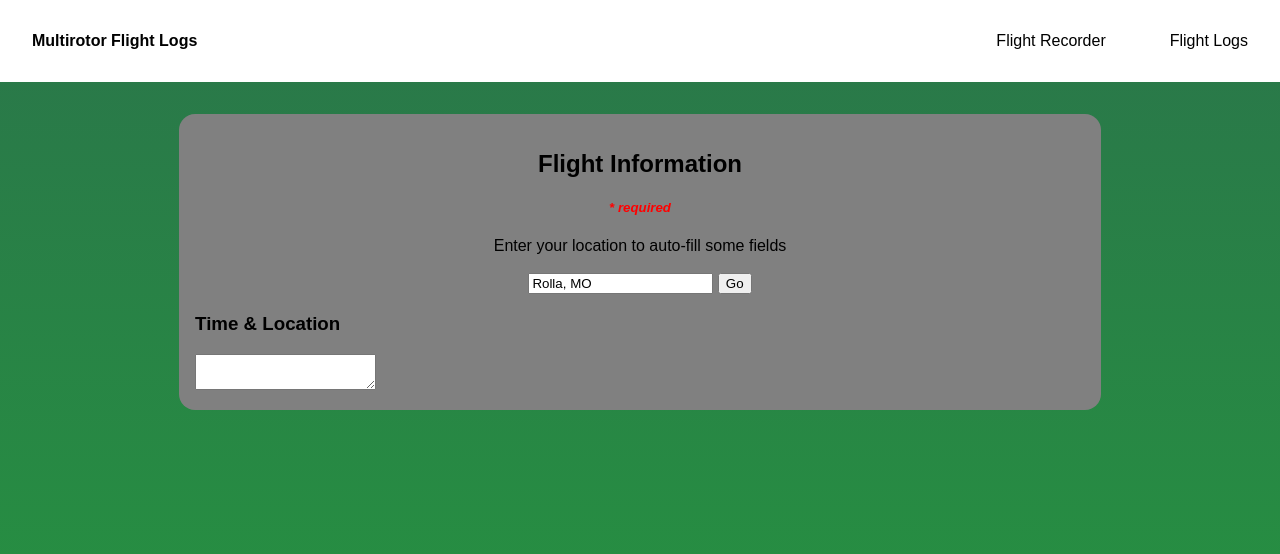
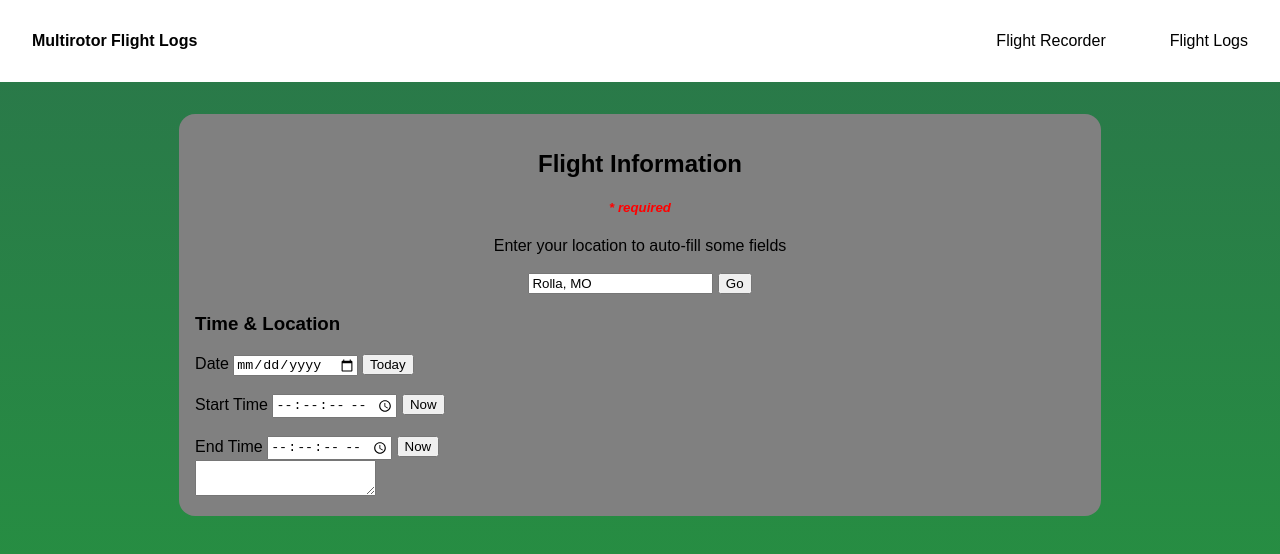
Before and after one commit to MissouriMRR/compakt, a SvelteKit app: page /record in a window 1280 px wide. Shown: the top 554 px of the page. Built offline with nearby package versions, Linux system fonts and the light colour scheme.

Commit message:
temporarily disable server hooks, add input boxes

```diff
--- a/src/hooks.server.ts
+++ b/src/hooks.server.ts
@@ -1,8 +1,8 @@
-import { dev } from '$app/environment';
+/*import { dev } from '$app/environment';
 import type { RequestEvent } from '@sveltejs/kit';
 
 export async function handle({ event, resolve }) {
-    const req: RequestEvent<Partial<Record<string, string>>, string | null> = {
+    const req: typeof event = {
         ...event,
         platform: {
             ...event.platform
@@ -13,4 +13,4 @@ export async function handle({ event, resolve }) {
     }
 
     return await resolve(req);
-}
+}*/
--- a/src/routes/record/+page.svelte
+++ b/src/routes/record/+page.svelte
@@ -3,11 +3,15 @@
 
 	let location = 'Rolla, MO';
 
-    let resdata = "";
+	let resdata = '';
+
+	let t_start = new Date().toISOString();
+	let t_end = new Date().toISOString();
+	let date = new Date().toDateString();
 
 	async function loadwx() {
 		try {
-            const response = await fetch("/api/weather", {
+			const response = await fetch('/api/weather', {
 				method: 'POST',
 				body: JSON.stringify({ location })
 			});
@@ -17,17 +21,57 @@
 			console.error('Error fetching weather data:', error);
 		}
 	}
+
+	function localtime() {
+		const now = new Date();
+		return `${now.getHours()}:${now.getMinutes()}:${now.getSeconds()}`;
+	}
+    function localdate() {
+        const now = new Date();
+        return `${now.getFullYear()}-${now.getMonth()+1}-${now.getDate()}`;
+    }
 </script>
 
 <div id="flightform">
 	<h2 style="text-align: center">Flight Information</h2>
 	<h5 style="text-align: center; color: red; font-style: italic;">* required</h5>
 	<form id="weatherautofill" style="text-align: center" on:submit={loadwx}>
-        <label for="location">Enter your location to auto-fill some fields</label><br><br>
-        <input id="location" type="text" value={location}>
-        <input type="submit" value="Go">
+		<label for="location">Enter your location to auto-fill some fields</label><br /><br />
+		<input id="location" type="text" value={location} />
+		<input type="submit" value="Go" />
 	</form>
+	<form id="flightinfo">
 		<h3>Time & Location</h3>
+		<label for="date">Date</label>
+		<input type="date" id="date" value={date} />
+		<button
+			on:click={() => {
+				date = localdate();
+			}}>Today</button
+		>
+
+		<br />
+		<br />
+
+		<label for="t_start">Start Time</label>
+		<input type="time" id="t_start" value={t_start} step="1" />
+		<button
+			on:click={() => {
+				t_start = localtime();
+			}}>Now</button
+		>
+
+		<br />
+		<br />
+
+		<label for="t_end">End Time</label>
+		<input type="time" id="t_end" value={t_end} step="1" />
+		<button
+			on:click={() => {
+				t_end = localtime();
+			}}>Now</button
+		>
+	</form>
 	<textarea>{resdata}</textarea>
 </div>
 
```
Lines whose indentation alone changed are shown as unchanged.
